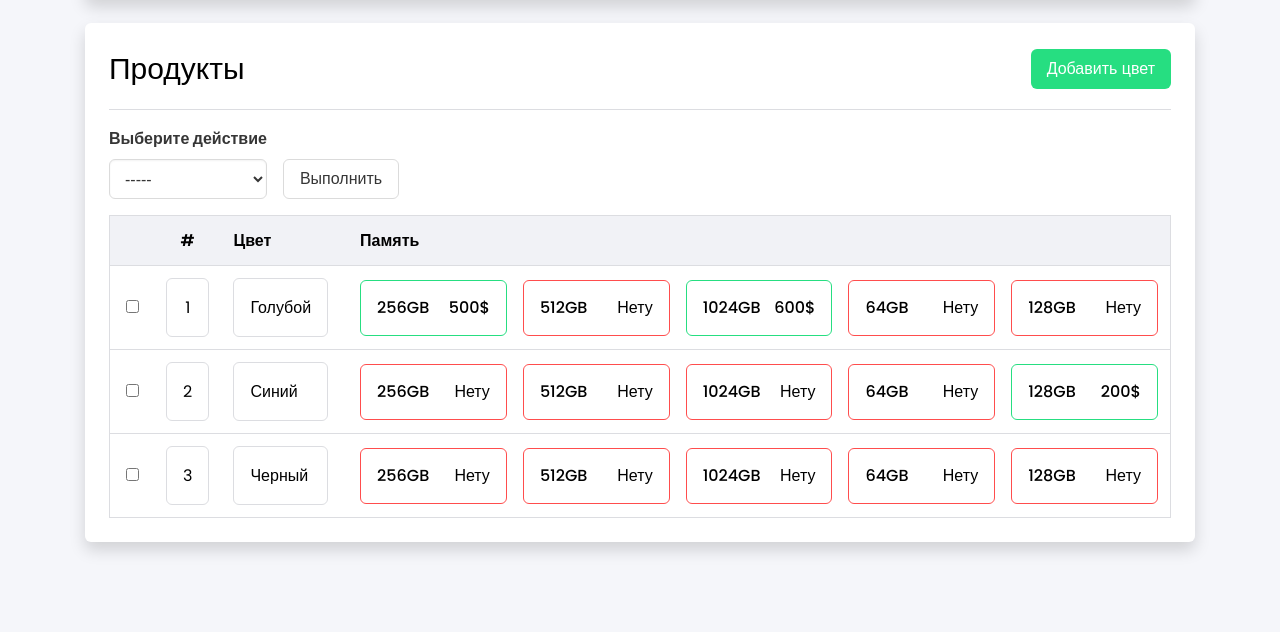
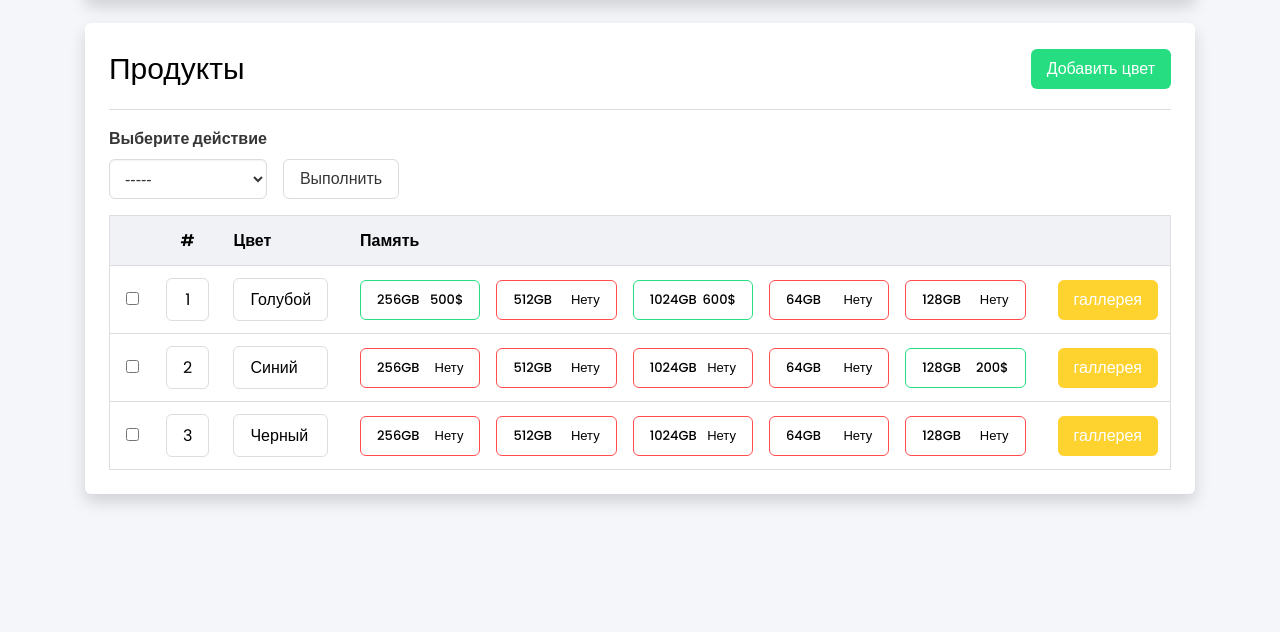
Before and after one commit to khamraevamir/e-shop, a Django app: page /user/product/4 in a window 1280 px wide. Shown: the part 264-896 px from the top of the page. Run offline with Django 4.2, Linux system fonts and the light colour scheme; data comes from the database, SQL or seed files in the repository; both versions use the stored data as it was after the commit; some libraries are stand-ins or nearby versions.

Commit message:
davi and ravi finishded

```diff
--- a/demo/app/static/css/style.css
+++ b/demo/app/static/css/style.css
@@ -371,7 +371,7 @@
   position: relative;
   transition: 500ms ease-in-out;
   transform-style: preserve-3d;
-  height: 56px;
+  height: 40px;
 }
 
 
--- a/demo/app/templates/pages/admin/product-detail.html
+++ b/demo/app/templates/pages/admin/product-detail.html
@@ -24,16 +24,18 @@
                 </div>
             </div>
             <div class="hr-dark-light"></div>
-                <div class="d-flex align-items-end  mb-3 ">
+                <form action="{% url 'productColor_delete' product.id %}" class="" method="POST">
+                    {% csrf_token %}
+                    <div class="d-flex align-items-end  mb-3 ">
                         <div class="">
                             <label class="label ">Выберите действие</label>
-                            <select class="input" name="" id="">
+                            <select  class="input" name="answer" id="">
                                 <option value="none">-----</option>
                                 <option value="delete">Удалить</option>
                             </select>
                         </div>
                         <button class="btn btn-primary rounded-1 ml-3">Выполнить</button>
-                </div>
+                    </div>
                 <table class="table table-light editRefresh">
                     <thead>
                         <tr>
@@ -41,7 +43,7 @@
                             <td class="text-center">#</td>
                             <td>Цвет</td>
                             <td>Память</td>
-
+                            <td></td>
                         </tr>
                     </thead>
                     <tbody>
@@ -49,15 +51,15 @@
                         {% for item in product.productcolor_set.all %}
                         <tr>
                             <td>
-                                <input type="checkbox">
+                                <input type="checkbox" value="{{item.id}}" name="productColor">
                             </td>
                             <!-- Counter -->
                             <td class="text-center">
-                                <div class="p-3 border-dark-light rounded-1">{{forloop.counter}}</div>
+                                <div class="py-2 px-3 border-dark-light rounded-1">{{forloop.counter}}</div>
                             </td>
                             <!-- Product Color -->
                             <td>
-                                <div class="b-1 mr-2 p-3 border-dark-light rounded-1 tableColors">{{item.color}}</div>
+                                <div class="b-1 mr-2 py-2 px-3 border-dark-light rounded-1 tableColors">{{item.color}}</div>
                             </td>
                             <!-- Memory -->
                             <td class="w-100">
@@ -65,17 +67,17 @@
 
                                     {% for memory in item.product_productsColors.all %}
                                         {% if memory.price == 0 %}
-                                        <div class="memory_scene ">
+                                        <div class="memory_scene fs-13">
                                             <div class="memory_box ">
-                                                <div class="memory_box_front b-1 bg-white px-3 d-flex justify-content-between border-red rounded-1">
+                                                <div class="memory_box_front b-1  bg-white px-3 d-flex justify-content-between border-red rounded-1">
                                                     {{memory.memory}}GB
                                                     <div class="refreshParent">
                                                         <span class="refreshChild{{memory.id}}">Нету</span>
                                                     </div>
                                                 </div>
-                                                <div class="memory_box_back b-1 px-2 border-dark-light   bg-white rounded-1">
+                                                <div class="memory_box_back b-1    bg-white rounded-1">
                                                     <input type="text" value="{{memory.price}}" class="input w-80">
-                                                    <div class="memory_btns  ">
+                                                    <div class="memory_btns  w-20">
                                                         <!-- Ajax -->
                                                         <button type="button" data-url="{% url 'admin_product_detail_memory_edit' %}" data-id="{{memory.id}}" class=" top productColorSizeEdit  btn-sm">E</button>
 
@@ -86,7 +88,7 @@
                                         </div>
                                         {% else %}
 
-                                            <div class="memory_scene ">
+                                            <div class="memory_scene fs-13">
                                                 <div class="memory_box ">
                                                     <div class="memory_box_front b-1 bg-white px-3 d-flex justify-content-between border-green rounded-1">
                                                         {{memory.memory}}GB
@@ -94,9 +96,9 @@
                                                             <span class="refreshChild{{memory.id}}">{{memory.price}}$</span>
                                                         </div>
                                                     </div>
-                                                    <div class="memory_box_back b-1 px-2 border-dark-light   bg-white rounded-1">
+                                                    <div class="memory_box_back b-1    bg-white rounded-1">
                                                         <input type="text" value="{{memory.price}}" class="input w-80">
-                                                        <div class="memory_btns  ">
+                                                        <div class="memory_btns  w-20">
                                                             <!-- Ajax -->
                                                             <button type="button" data-url="{% url 'admin_product_detail_memory_edit' %}" data-id="{{memory.id}}" class=" top productColorSizeEdit  btn-sm">E</button>
 
@@ -111,10 +113,15 @@
 
                                 </div>
                             </td>
+                            <td>
+                                <a href="{% url 'productColor_gallery' item.id %}" class="btn  btn-yellow rounded-1 ml-2">галлерея</a>
+
+                            </td>
                         </tr>
                         {% endfor %}
                     </tbody>
                 </table>
+                </form>
 
         </div>
     </div>
--- a/demo/app/templates/pages/admin/product.html
+++ b/demo/app/templates/pages/admin/product.html
@@ -37,7 +37,11 @@
                                     </div>
                                 </td>
                                 <td>
-                                    <a href="{% url 'admin_product_detail' product.id %}" class="btn  btn-blue rounded-1">Посмотреть</a>
+                                    <div class="d-flex">
+                                        <a href="{% url 'admin_product_detail' product.id %}" class="btn  btn-blue rounded-1">Посмотреть</a>
+                                        <a href="" class="btn  btn-yellow rounded-1 ml-2">Фото</a>
+                                    </div>
+
                                 </td>
                             </tr>
                             {% endfor %}
--- a/demo/app/urls.py
+++ b/demo/app/urls.py
@@ -29,6 +29,9 @@ urlpatterns = [
     # True
     path('user/product-memory-edit/>', views.admin_product_detail_memory_edit, name='admin_product_detail_memory_edit'),
     path('user/create/productColor/<int:id>/', views.productColor_create, name='productColor_create'),
+    path('user/delete/productColor/<int:id>/', views.productColor_delete, name='productColor_delete'),
+
+    path('user/gallery/productColor/<int:id>/', views.productColor_gallery, name='productColor_gallery'),
 
 
 
--- a/demo/app/views.py
+++ b/demo/app/views.py
@@ -3,7 +3,7 @@ from turtle import color
 from wsgiref.util import request_uri
 from django.shortcuts import render, redirect,reverse
 from django.contrib.auth import authenticate, login, logout
-from . models import Brand, Category, Product, Memory, ProductColor, ProductColorSize, Cart, Order, OrderProduct, Color
+from . models import Brand, Category, Product, Memory, ProductGallery, ProductColor, ProductColorSize, Cart, Order, OrderProduct, Color
 from users.forms import CustomUserCreationForm
 from django.http import HttpResponse
 from django.core.exceptions import ValidationError
@@ -187,65 +187,6 @@ def admin_product_detail(request, id):
 
 
 
-@csrf_exempt
-def admin_product_detail_memory_edit(request):
-    id = request.POST.get('id')
-    price = request.POST.get('price')
-
-    productColorSize = ProductColorSize.objects.get(id=id)
-
-    productColorSize.price = price
-    productColorSize.save()
-
-    return HttpResponse(price)
-
-
-
-# def admin_product_detail_memory_more(request, id, productId):
-#     if request.method == 'POST':
-
-#         price = request.POST.getlist('price')
-#         memory = request.POST.getlist('memory')
-
-
-#         productColor = ProductColor.objects.get(id=id)
-
-#         for item in range(0, len(price)):
-#             product = ProductColorSize()
-#             product.price = price[item]
-#             size = Memory.objects.get(id=memory[item])
-#             product.memory = size
-#             product.productColor = productColor
-
-#             product.save()
-
-#         return redirect(reverse('admin_product_detail', kwargs={'id':productId}))
-
-
-# def admin_product_detail_memory_create(request,id, productId):
-#     if request.method == "POST":
-#         sizeId = request.POST.get('size')
-
-#         productColor = ProductColor.objects.get(id=id)
-#         price = request.POST.get('price')
-#         size = Memory.objects.get(id=sizeId)
-
-#         productColorSize = ProductColorSize()
-#         productColorSize.price = price
-#         productColorSize.memory = size
-#         productColorSize.productColor = productColor
-#         productColorSize.save()
-
-#         return redirect(reverse('admin_product_detail', kwargs={'id':productId}))
-
-
-
-
-
-
-
-
-
 def product_create(request):
     if request.method == 'POST':
 
@@ -296,7 +237,6 @@ def product_create(request):
         return render(request, 'pages/admin/create-product.html',{'brands':brands,'categories':categories, 'colors':colors })
 
 
-
 def productColor_create(request, id):
     if request.method == 'POST':
         colorId = request.POST.get('colorId')
@@ -317,3 +257,77 @@ def productColor_create(request, id):
 
 
         return redirect(reverse('admin_product_detail', kwargs={'id':id}))
+
+
+@csrf_exempt
+def admin_product_detail_memory_edit(request):
+    id = request.POST.get('id')
+    price = request.POST.get('price')
+
+    productColorSize = ProductColorSize.objects.get(id=id)
+
+    productColorSize.price = price
+    productColorSize.save()
+
+    return HttpResponse(price)
+
+
+
+def productColor_delete(request, id):
+    if request.method == 'POST':
+        answer = request.POST.get('answer')
+
+        if answer == 'delete':
+            productColors = request.POST.getlist('productColor')
+
+            for item_id in productColors:
+                productColor = ProductColor.objects.get(id=item_id)
+                productColor.delete()
+
+
+
+        return redirect(reverse('admin_product_detail', kwargs={'id':id}))
+
+
+def productColor_gallery(request, id):
+    productColor = ProductColor.objects.get(id=id)
+    gallery = ProductGallery.objects.filter(productColor=productColor)
+    return render(request, 'pages/admin/product-detail-gallery.html',  {'gallery':gallery})
+
+
+# def admin_product_detail_memory_more(request, id, productId):
+#     if request.method == 'POST':
+
+#         price = request.POST.getlist('price')
+#         memory = request.POST.getlist('memory')
+
+
+#         productColor = ProductColor.objects.get(id=id)
+
+#         for item in range(0, len(price)):
+#             product = ProductColorSize()
+#             product.price = price[item]
+#             size = Memory.objects.get(id=memory[item])
+#             product.memory = size
+#             product.productColor = productColor
+
+#             product.save()
+
+#         return redirect(reverse('admin_product_detail', kwargs={'id':productId}))
+
+
+# def admin_product_detail_memory_create(request,id, productId):
+#     if request.method == "POST":
+#         sizeId = request.POST.get('size')
+
+#         productColor = ProductColor.objects.get(id=id)
+#         price = request.POST.get('price')
+#         size = Memory.objects.get(id=sizeId)
+
+#         productColorSize = ProductColorSize()
+#         productColorSize.price = price
+#         productColorSize.memory = size
+#         productColorSize.productColor = productColor
+#         productColorSize.save()
+
+#         return redirect(reverse('admin_product_detail', kwargs={'id':productId}))
```
Also changed, not shown: demo/app/templates/pages/admin/product-detail-gallery.html (added, +16 -0 lines), demo/db.sqlite3.
